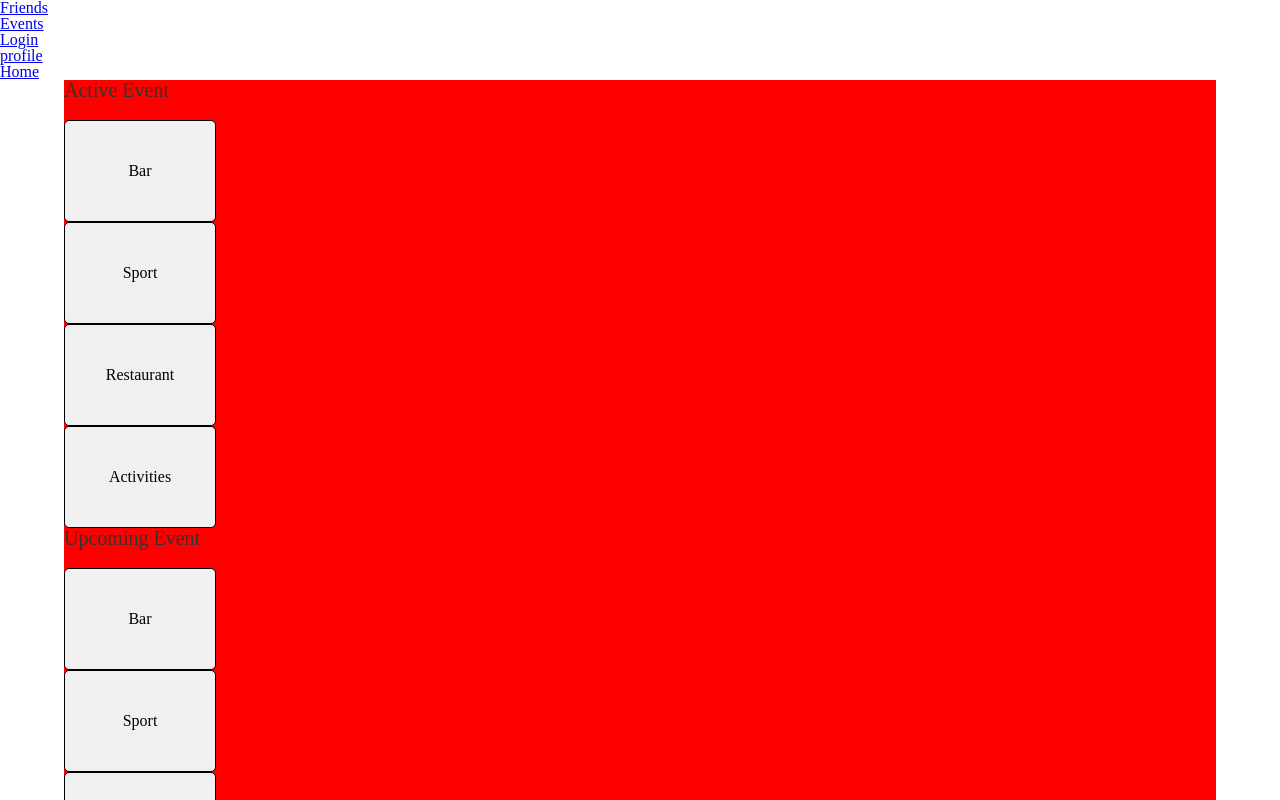
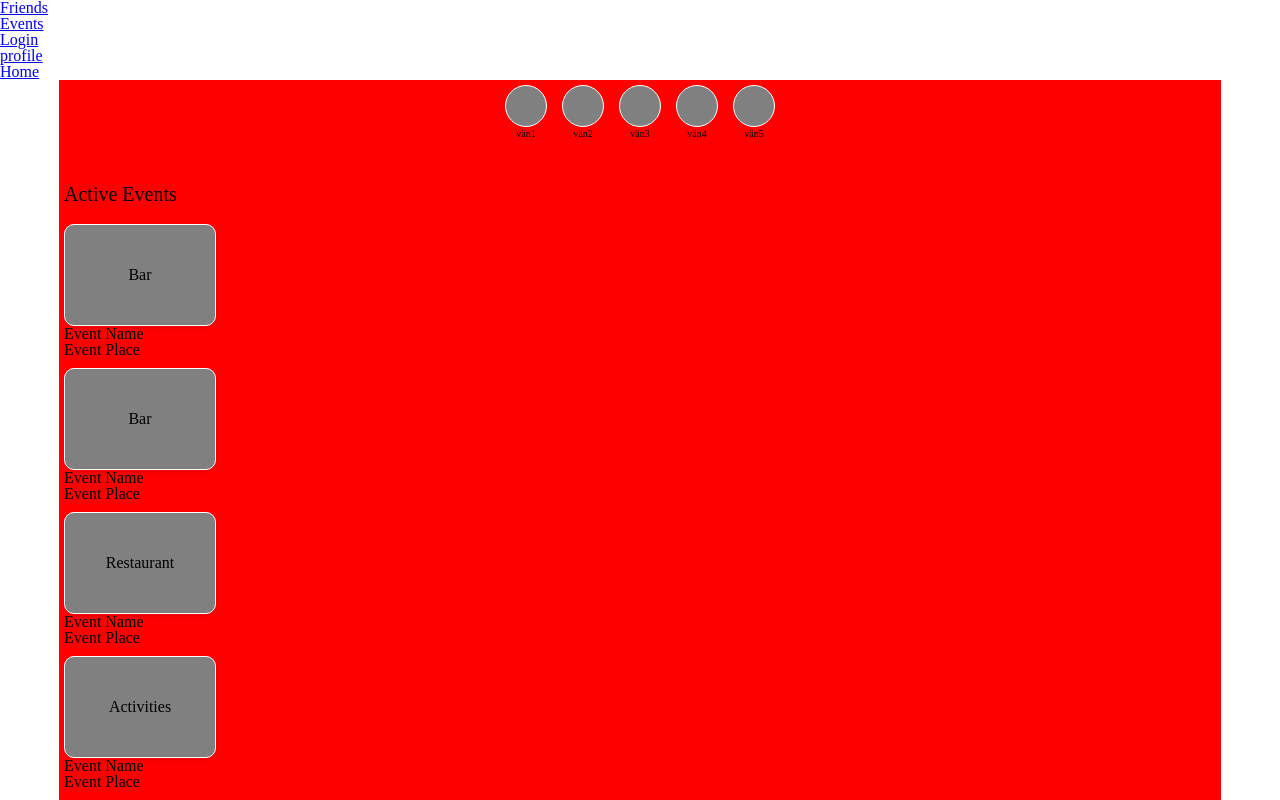
Before and after one commit to Marcus-Oskarsson/Pally, a React (Vite) app in the folder frontend/: page /#/ in a window 1280 px wide. Shown: the top 800 px of the page. Built offline with nearby package versions, Linux system fonts and the light colour scheme.

Commit message:
update home

```diff
--- a/frontend/src/components/StartPage.jsx
+++ b/frontend/src/components/StartPage.jsx
@@ -2,26 +2,68 @@ import '../styles/home.scss';
 
 const Home = () => {
   return (
-    <>
     <div className='ProfileMainContainer'>
-        <h2 className='Title'>Active Event</h2>
+      {/*Friends */}
+      <div className='FriendsContainer'>
+        <div className='FriendBox'>
+          <div className='FriendRoundBorder'></div>
+          <h3 className='FriendName'>vän1</h3>
+        </div>
+        <div className='FriendBox'>
+          <div className='FriendRoundBorder'></div>
+          <h3 className='FriendName'>vän2</h3>
+        </div>
+        <div className='FriendBox'>
+          <div className='FriendRoundBorder'></div>
+          <h3 className='FriendName'>vän3</h3>
+        </div>
+        <div className='FriendBox'>
+          <div className='FriendRoundBorder'></div>
+          <h3 className='FriendName'>vän4</h3>
+        </div>
+        <div className='FriendBox'>
+          <div className='FriendRoundBorder'></div>
+          <h3 className='FriendName'>vän5</h3>
+        </div>
+      </div>
+      {/*Active Events */}
+      <h2 className='Title'>Active Events</h2>
 
-        <div className='BoxContainer'>
+      <div className='BoxContainerActive'>
+        <div className='BoxWithTitles'>
           <div className='Box'>Bar</div>
-          <div className='Box'>Sport</div>
+          <h3 className='EventTitle'>Event Name</h3>
+          <h3 className='EventPlace'>Event Place</h3>
+        </div>
+
+        <div className='BoxWithTitles'>
+          <div className='Box'>Bar</div>
+          <h3 className='EventTitle'>Event Name</h3>
+          <h4 className='EventPlace'>Event Place</h4>
+        </div>
+
+        <div className='BoxWithTitles'>
           <div className='Box'>Restaurant</div>
+          <h3 className='EventTitle'>Event Name</h3>
+          <h4 className='EventPlace'>Event Place</h4>
+        </div>
+
+        <div className='BoxWithTitles'>
           <div className='Box'>Activities</div>
+          <h3 className='EventTitle'>Event Name</h3>
+          <h4 className='EventPlace'>Event Place</h4>
         </div>
-        <h2 className='Title'>Upcoming Event</h2>
+      </div>
+      {/*Upcoming Events */}
+      <h2 className='Title'>Upcoming Events</h2>
 
-        <div className='BoxContainer'>
+      <div className='BoxContainerUpcoming'>
         <div className='Box'>Bar</div>
         <div className='Box'>Sport</div>
         <div className='Box'>Restaurant</div>
         <div className='Box'>Activities</div>
       </div>
     </div>
-    </>
   );
 };
 
--- a/frontend/src/styles/home.scss
+++ b/frontend/src/styles/home.scss
@@ -1,34 +1,102 @@
-
 .ProfileMainContainer {
-background-color: red;
   width: 90%;
   margin: 0 auto;
+  background-color: red;
+  padding: 5px;
 
 
   .Title {
-    color: #333;
+    color: #000;
     font-size: 20px;
+    margin-bottom: 10px;
+    margin-top: 10px;
   }
 
-
-
-  .BoxContainer {
-
-    justify-content: space-around;
+  .BoxContainerActive {
     margin-top: 20px;
-    gap: 5px;
 
 
     .Box {
       width: 150px;
       height: 100px;
-      background: #f0f0f0;
-      border: 1px solid #000;
+      background: grey;
+      border: 1px solid #fff;
       display: flex;
+      flex-direction: column;
       justify-content: center;
       align-items: center;
-      border-radius: 5px;
+      border-radius: 10px;
+      box-shadow: 0 2px 4px rgba(0, 0, 0, 0.1);
+      transition: transform 0.3s ease-in-out;
 
+      &:hover {
+        transform: scale(1.05);
+      }
+
+      .EventTitle {
+        font-size: 10px;
+        color: #000;
+      }
+
+      .EventPlace {
+        font-size: 10px;
+        color: #000;
+      }
+    }
+
+    .BoxWithTitles {
+      margin-bottom: 10px;
     }
   }
 }
+
+.BoxContainerUpcoming {
+  margin-top: 20px;
+
+
+
+  .Box {
+    width: 150px;
+    height: 100px;
+    background: grey;
+    border: 1px solid #fff;
+    display: flex;
+    flex-direction: column;
+    justify-content: center;
+    align-items: center;
+    border-radius: 10px;
+    box-shadow: 0 2px 4px rgba(0, 0, 0, 0.1);
+    transition: transform 0.3s ease-in-out;
+
+
+    &:hover {
+      transform: scale(1.05);
+    }
+  }
+}
+
+.FriendsContainer {
+  display: flex;
+  gap: 15px;
+  margin-bottom: 45px;
+  justify-content: center;
+
+  .FriendBox {
+    text-align: center;
+
+    .FriendRoundBorder {
+      width: 40px;
+      height: 40px;
+      background: grey;
+      border: 1px solid #fff;
+      border-radius: 50%;
+      margin-bottom: 2px;
+
+    }
+
+    .FriendName {
+      font-size: 10px;
+      color: #000;
+    }
+  }
+}
```
Lines whose indentation alone changed are shown as unchanged.
